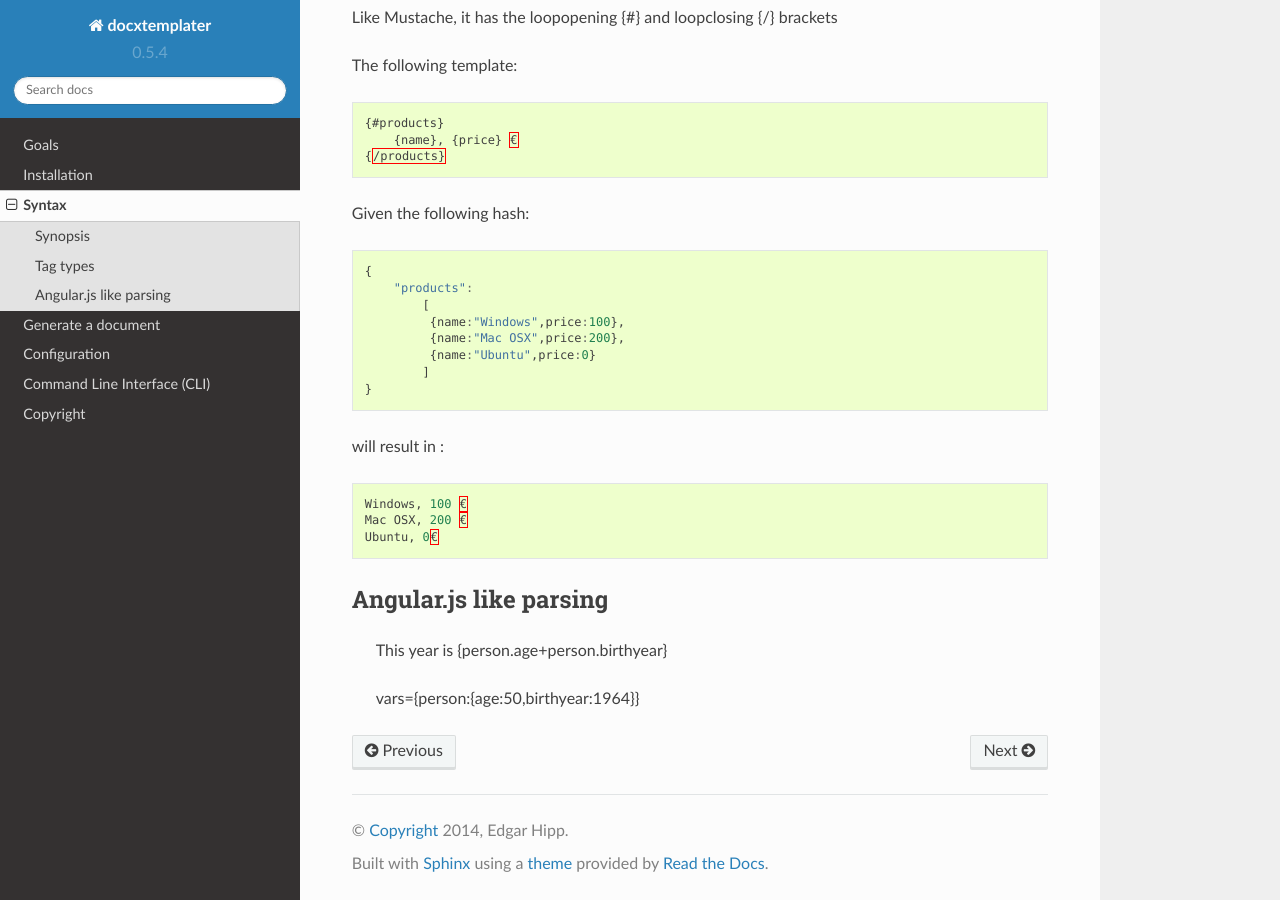
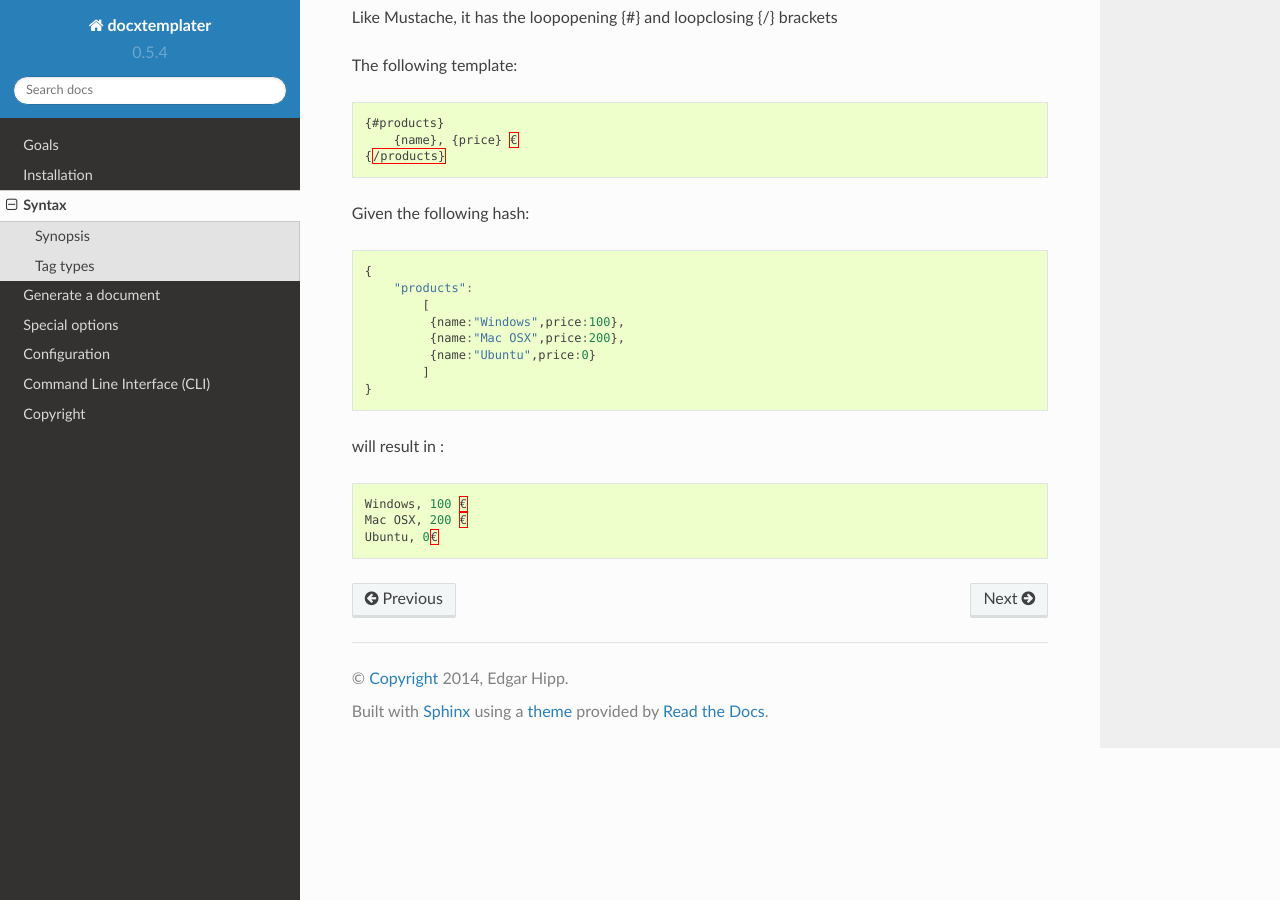
Before and after one commit to open-xml-templating/docxtemplater, a Sphinx documentation site: the page built from docs/source/syntax.rst, in a window 1280 px wide and 900 px high, scrolled down 716 px. Built offline with Sphinx 7.4.7 and the Read the Docs theme 2.0.0, drawn with Linux system fonts in a browser that asks for light colours.

Commit message:
added special options to documentation, and update doc

```diff
--- a/docs/source/index.rst
+++ b/docs/source/index.rst
@@ -22,6 +22,7 @@ Contents:
    installation
    syntax
    generate
+   special_options
    configuration
    cli
    copyright
--- a/docs/source/syntax.rst
+++ b/docs/source/syntax.rst
@@ -63,13 +63,4 @@ will result in :
     Mac OSX, 200 €
     Ubuntu, 0€
 
-Angular.js like parsing
------------------------
-
-
-	This year is {person.age+person.birthyear}
-
-	vars={person:{age:50,birthyear:1964}}
-
-
 .. _Mustache: http://mustache.github.io/
```
Also changed, not shown: docs/source/installation.rst (+10 -0 lines), docs/source/special_options.rst (added, +23 -0 lines).
